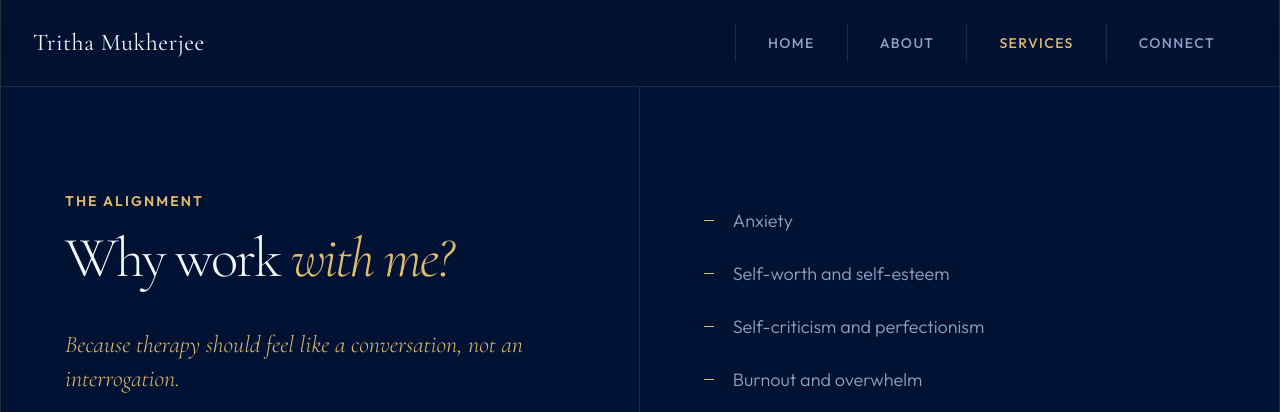
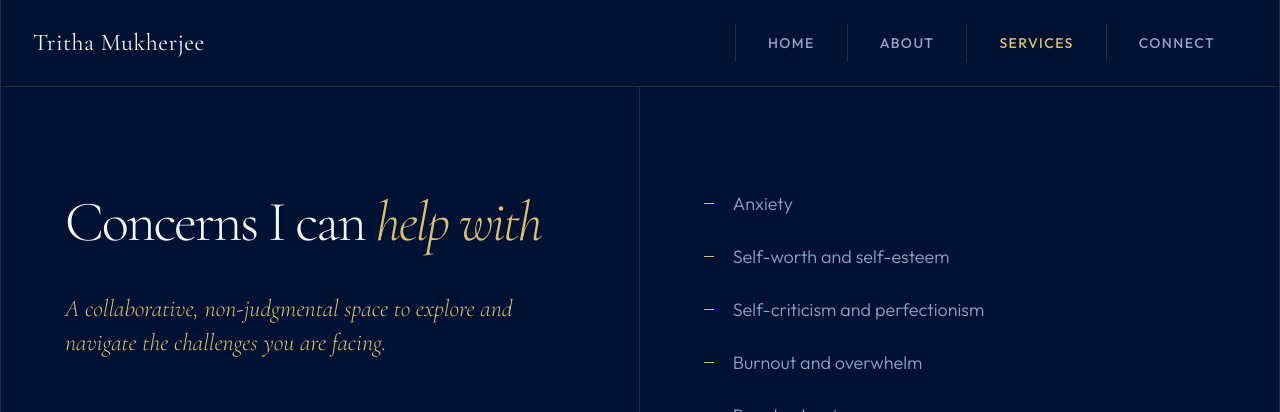
Before and after one commit to swarnavaaaa/trithawebsite, a plain HTML site: page services.html in a window 1280 px wide. Shown: the top 412 px of the page. Drawn offline with nearby package versions, Linux system fonts and the light colour scheme; grey boxes are pictures that could not be loaded.

Commit message:
Update services page headings and taglines

```diff
--- a/services.html
+++ b/services.html
@@ -52,9 +52,8 @@
       <div class="grid-layout-2">
 
         <div class="reveal" style="display: flex; flex-direction: column; justify-content: center; gap: 1rem;">
-          <h4>The Alignment</h4>
-          <h1 id="why-work-title">Why work <span class="gold-text italic">with me?</span></h1>
-          <p class="gold-text serif-text" style="font-size: var(--text-md); font-style: italic; line-height: 1.4; margin-top: 1.5rem;">Because therapy should feel like a conversation, not an interrogation.</p>
+          <h1 id="why-work-title">Concerns I can <span class="gold-text italic">help with</span></h1>
+          <p class="gold-text serif-text" style="font-size: var(--text-md); font-style: italic; line-height: 1.4; margin-top: 1.5rem;">A collaborative, non-judgmental space to explore and navigate the challenges you are facing.</p>
           <img src="services%20page%20image.png" alt="Services Session Illustration" style="width: 100%; height: auto; margin-top: 2.5rem; opacity: 0.9;" id="services-page-image">
         </div>
 
@@ -112,7 +111,6 @@
     <!-- Online & In-Person Sessions Section -->
     <section class="grid-row-border">
       <div class="single-column-callout reveal short-callout" style="background: rgba(0, 35, 101, 0.04);">
-        <h4>Session Structure</h4>
         <h2 style="font-weight: 300; margin-bottom: 0.5rem;">Online &amp; In-Person</h2>
         <p style="max-width: 800px; line-height: 1.6; margin-bottom: 1rem;">I offer both online and in-person therapy sessions.</p>
         <a href="https://wa.me/918309613572" target="_blank" rel="noopener noreferrer" class="btn btn-primary" id="services-book-btn">Book a Session</a>
```
